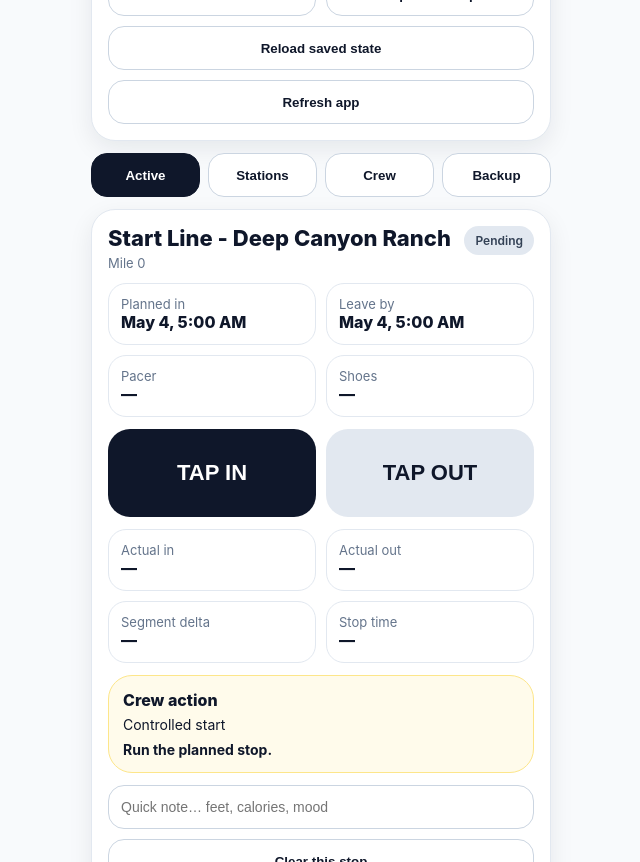
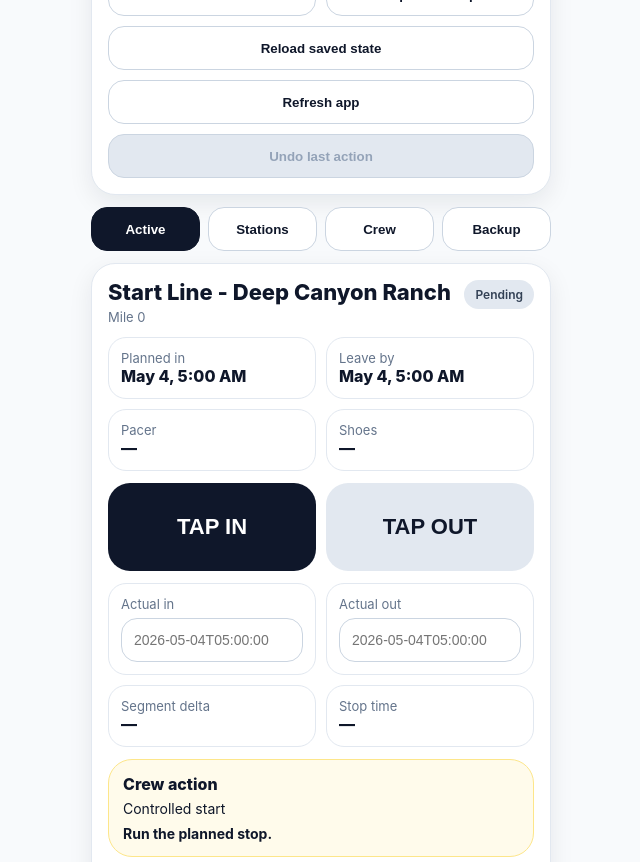
Before and after one commit to pattersonmaryclaire-prog/Cocodona-2026, a React (Vite) app: page / in a window 1280 px wide. Shown: the part 400-1262 px from the top of the page, without its empty margins (319-959 px from the left). Built offline with nearby package versions, Linux system fonts and the light colour scheme.

Commit message:
Update App.jsx

```diff
--- a/src/App.jsx
+++ b/src/App.jsx
@@ -81,19 +81,21 @@ const styles = {
     boxSizing: "border-box",
     resize: "vertical",
   },
-  smallButton: (variant = "primary") => ({
+  smallButton: (variant = "primary", disabled = false) => ({
     height: "44px",
     borderRadius: "16px",
     border: variant === "secondary" ? "1px solid #cbd5e1" : "none",
     background:
-      variant === "secondary"
-        ? "#fff"
-        : variant === "danger"
-          ? "#dc2626"
-          : "#0f172a",
-    color: variant === "secondary" ? "#0f172a" : "#fff",
+      disabled
+        ? "#e2e8f0"
+        : variant === "secondary"
+          ? "#fff"
+          : variant === "danger"
+            ? "#dc2626"
+            : "#0f172a",
+    color: disabled ? "#94a3b8" : variant === "secondary" ? "#0f172a" : "#fff",
     fontWeight: 700,
-    cursor: "pointer",
+    cursor: disabled ? "not-allowed" : "pointer",
     padding: "0 14px",
   }),
   progressWrap: {
@@ -545,6 +547,7 @@ function App() {
   const [planMode, setPlanMode] = useState("A");
   const [panicMode, setPanicMode] = useState(false);
   const [records, setRecords] = useState(emptyRecords);
+  const [undoStack, setUndoStack] = useState([]);
   const [tab, setTab] = useState("active");
   const [exportText, setExportText] = useState("");
   const [importText, setImportText] = useState("");
@@ -634,12 +637,18 @@ function App() {
     0
   );
 
+  function pushUndoSnapshot(currentRecords = records) {
+    setUndoStack((prev) => [JSON.stringify(currentRecords), ...prev].slice(0, 20));
+  }
+
   function stamp(index, field) {
+    pushUndoSnapshot(records);
     const now = new Date().toISOString();
     setRecords((prev) => prev.map((r, i) => (i === index ? { ...r, [field]: now } : r)));
   }
 
   function clearStation(index) {
+    pushUndoSnapshot(records);
     setRecords((prev) =>
       prev.map((r, i) => (i === index ? { actualIn: "", actualOut: "", note: "" } : r))
     );
@@ -647,6 +656,24 @@ function App() {
 
   function setNote(index, value) {
     setRecords((prev) => prev.map((r, i) => (i === index ? { ...r, note: value } : r)));
+  }
+
+  function setField(index, field, value) {
+    pushUndoSnapshot(records);
+    setRecords((prev) => prev.map((r, i) => (i === index ? { ...r, [field]: value } : r)));
+  }
+
+  function undoLastAction() {
+    setUndoStack((prev) => {
+      if (!prev.length) return prev;
+      const [latest, ...rest] = prev;
+      try {
+        setRecords(JSON.parse(latest));
+      } catch (e) {
+        console.error(e);
+      }
+      return rest;
+    });
   }
 
   function exportData() {
@@ -675,6 +702,7 @@ function App() {
   }
 
   function resetAll() {
+    pushUndoSnapshot(records);
     setRecords(emptyRecords());
     setExportText("");
     setImportText("");
@@ -788,6 +816,13 @@ function App() {
             <button style={styles.smallButton("secondary")} onClick={hardReloadApp}>
               Refresh app
             </button>
+            <button
+              style={styles.smallButton("secondary", undoStack.length === 0)}
+              onClick={undoLastAction}
+              disabled={undoStack.length === 0}
+            >
+              Undo last action
+            </button>
           </div>
         </div>
 
@@ -866,11 +901,21 @@ function App() {
             <div style={{ ...styles.grid2, marginTop: "12px" }}>
               <div style={styles.statBox}>
                 <div style={styles.muted}>Actual in</div>
-                <div style={{ fontWeight: 800 }}>{formatDateTime(current.actualIn)}</div>
+                <input
+                  style={{ ...styles.input, marginTop: "6px" }}
+                  value={current.actualIn}
+                  onChange={(e) => setField(currentIndex, "actualIn", e.target.value)}
+                  placeholder="2026-05-04T05:00:00"
+                />
               </div>
               <div style={styles.statBox}>
                 <div style={styles.muted}>Actual out</div>
-                <div style={{ fontWeight: 800 }}>{formatDateTime(current.actualOut)}</div>
+                <input
+                  style={{ ...styles.input, marginTop: "6px" }}
+                  value={current.actualOut}
+                  onChange={(e) => setField(currentIndex, "actualOut", e.target.value)}
+                  placeholder="2026-05-04T05:00:00"
+                />
               </div>
               <div style={styles.statBox}>
                 <div style={styles.muted}>Segment delta</div>
```
